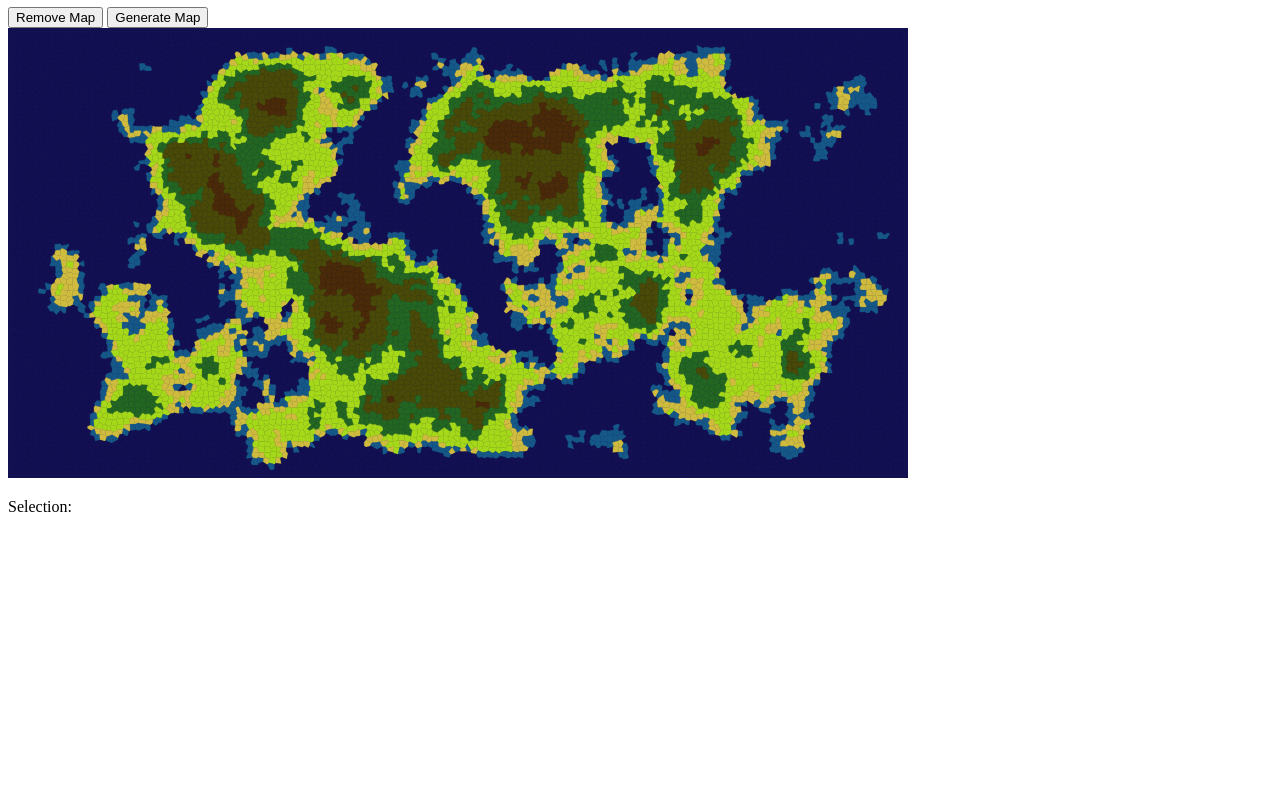
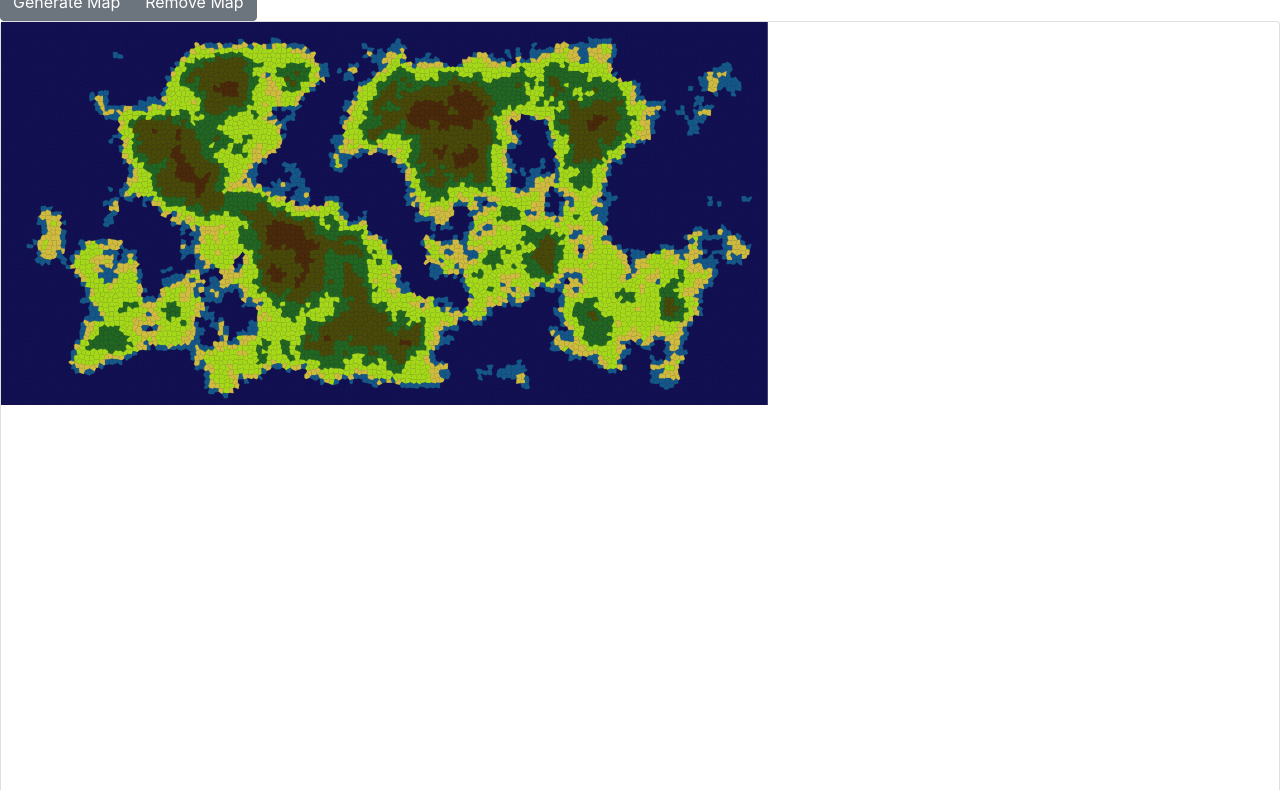
Before and after one commit to tomzeta/tomzeta.github.io, a plain HTML site: page index.html in a window 1280 px wide. Shown: the part 73-863 px from the top of the page. Before the commit the page ends 800 px from the top, so only its background shows below. Drawn offline with nearby package versions, Linux system fonts and the light colour scheme; files that its build step writes are made by us from their sources.

Commit message:
Some style changes

```diff
--- a/css/style.css
+++ b/css/style.css
@@ -5,3 +5,22 @@ canvas{
   border-style : solid;
   border-width: 5px;
 }
+
+.svg-container {
+  display: inline-block;
+  position: relative;
+  width: 60%;
+  padding-bottom: 100%;
+  vertical-align: top;
+  overflow: hidden;
+}
+.svg-content {
+  display: inline-block;
+  position: absolute;
+  top: 0;
+  left: 0;
+}
+
+.card-title{
+  margin-left: 5%;
+}
--- a/index.html
+++ b/index.html
@@ -7,21 +7,26 @@
     <script src="https://d3js.org/d3.v5.min.js"></script>
     <script src="js/perlin.js"></script>
     <script src="js/mapGenerator.js"></script>
+    <link rel="stylesheet" href="https://stackpath.bootstrapcdn.com/bootstrap/4.3.1/css/bootstrap.min.css" integrity="sha384-ggOyR0iXCbMQv3Xipma34MD+dH/1fQ784/j6cY/iJTQUOhcWr7x9JvoRxT2MZw1T" crossorigin="anonymous">
+    <link rel="stylesheet" href="style.css">
 
 
     <title>Voronoi Test</title>
 </head>
 <body>
     <h1>Voronoi MAP</h1>
-    <div>
-        <button id="removeBtn" class="">Remove Map</button>
-        <button id="genMap" class="">Generate Map</button>
+    <div class="btn-group" role="group">
+        <button type="button" class="btn btn-secondary" id="genMap">Generate Map</button>
+        <button type="button" class="btn btn-secondary" id="removeBtn" class="">Remove Map</button>
     </div>
-    <div id="svgWrapper"></div>
-    <div id="hoverComment">
-        <p>Selection: </p>
-        <p id="textToMod"></p>
+    <div class="card">
+        <div id="container" class="svg-container"></div>
+        <div id="hoverComment">
+            <h5 class="card-title">Selection: </h5>
+            <p class="card-text" id="textToMod"></p>
+        </div>
     </div>
+
     <script src="js/d3Testing.js"></script>
 </body>
 </html>
--- a/js/d3Testing.js
+++ b/js/d3Testing.js
@@ -57,10 +57,14 @@ genPolygons();
 
 function genPolygons() {
     var svgContainer = d3
-        .select("#svgWrapper")
+        .select("#container")
         .append("svg")
-        .attr("width", svgWidth)
-        .attr("height", svgHeight);
+
+        .attr("preserveAspectRation","xMinYMin meet")
+        .attr("viewBox", "0 0 " + svgWidth + " " + svgHeight)
+        .classed("svg-content", true);
+        //.attr("width", svgWidth)
+        //.attr("height", svgHeight);
     svgContainer.append("rect")
         .attr("width", "100%")
         .attr("height", "100%")
@@ -94,7 +98,7 @@ function genPolygons() {
         });
     svgContainer.call(d3.zoom()
         .extent([[0,0],[svgWidth/2, svgHeight/2]])
-        .scaleExtent([1,4])
+        .scaleExtent([-4,4])
         .on("zoom", zoomed)
     );
     function zoomed(){
```
